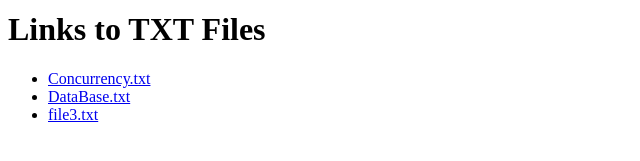
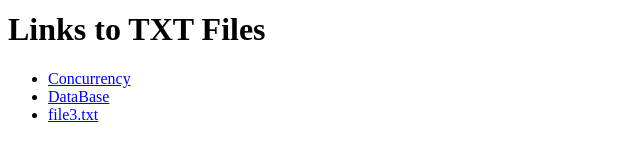
Before and after one commit to purnima23-lab/mynotes, a plain HTML site: page index.html in a window 1280 px wide. Shown: the part 139-300 px from the top of the page, 0-640 px from the left. Drawn offline with Linux system fonts and the light colour scheme.

Commit message:
Update index.html

```diff
--- a/index.html
+++ b/index.html
@@ -10,8 +10,8 @@
 <body>
     <h1>Links to TXT Files</h1>
     <ul>
-        <li><a href="/Concurrency.txt">Concurrency.txt</a></li>
-        <li><a href="/DataBase.txt">DataBase.txt</a></li>
+        <li><a href="/Concurrency.txt">Concurrency</a></li>
+        <li><a href="/DataBase.txt">DataBase</a></li>
         <li><a href="path/to/file3.txt">file3.txt</a></li>
         <!-- Add more .txt file links as needed -->
     </ul>
```
